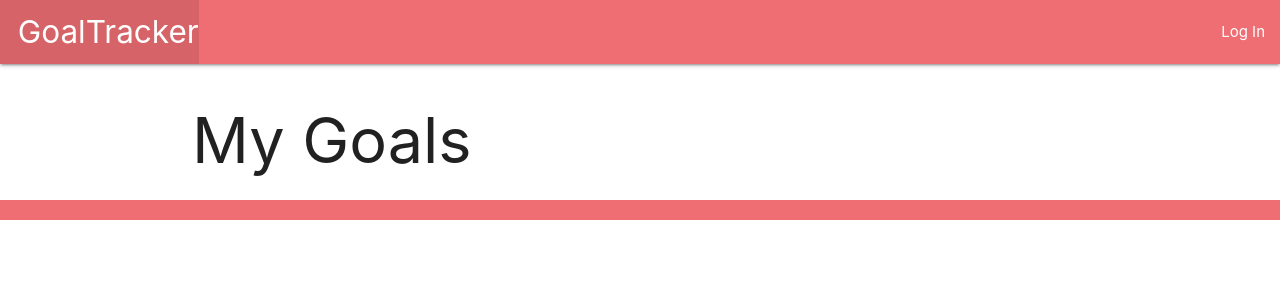
After one commit to nackho/goaltracker, a Django app: page /goals/ in a window 1280 px wide. The commit adds this page. Shown: the top 300 px of the page. Run offline with Django 4.2, Linux system fonts and the light colour scheme; data that the repository does not hold is empty.

Commit message:
adds goal index and detail views

```diff
--- a/main_app/models.py
+++ b/main_app/models.py
@@ -9,3 +9,6 @@ class Goal(models.Model):
     start_date = models.DateField()
     end_date = models.DateField()
     user = models.ForeignKey(User, on_delete=models.CASCADE)
+
+    def __str__(self):
+        return self.name
--- a/main_app/templates/base.html
+++ b/main_app/templates/base.html
@@ -22,7 +22,7 @@
             <li><a href="">Add a Reward</a></li>
             <li><a href="">View All Rewards</a></li>
             <li><a href="">Add a Goal</a></li>
-            <li><a href="">View All My Goals</a></li>
+            <li><a href="/goals">View All My Goals</a></li>
             <li><a href="{% url 'logout' %}">Log Out</a></li>
           {% else %}
             <li><a href="{% url 'login' %}">Log In</a></li>
--- /dev/null
+++ b/main_app/templates/goals/index.html
@@ -0,0 +1,20 @@
+{% extends 'base.html' %}
+{% block content %}
+
+<h1>My Goals</h1>
+
+{% for goal in goals %}
+  <div class="card">
+    <a href="{% url 'detail' goal.id %}">
+        <div class="card-content">
+            <span class="card-title">{{ goal.name }}</span>
+            <p>Category: {{ goal.category }}</p>
+            <p>Description: {{ goal.description }}</p>
+            <p>Start Date: {{ goal.start_date }}</p>
+            <p>End Date: {{ goal.end_date }}</p>
+        </div>
+    </a>
+  </div>
+{% endfor %}
+
+{% endblock %}
--- a/main_app/urls.py
+++ b/main_app/urls.py
@@ -3,4 +3,6 @@ from . import views
 
 urlpatterns = [
     path('', views.home, name='home'),
+    path('goals/', views.goals_index, name='index'),
+    path('goals/<int:goal_id>/', views.goals_detail, name='detail'),
 ]
--- a/main_app/views.py
+++ b/main_app/views.py
@@ -1,5 +1,14 @@
 from django.shortcuts import render
+from .models import Goal
 
 # Create your views here.
 def home(request):
     return render(request, 'home.html')
+
+def goals_index(request):
+    goals = Goal.objects.all()
+    return render(request, 'goals/index.html', { 'goals': goals })
+
+def goals_detail(request, goal_id):
+  goal = Goal.objects.get(id=goal_id)
+  return render(request, 'goals/detail.html', { 'goal': goal })
```
Also changed, not shown: main_app/templates/goals/detail.html (added, +16 -0 lines).
